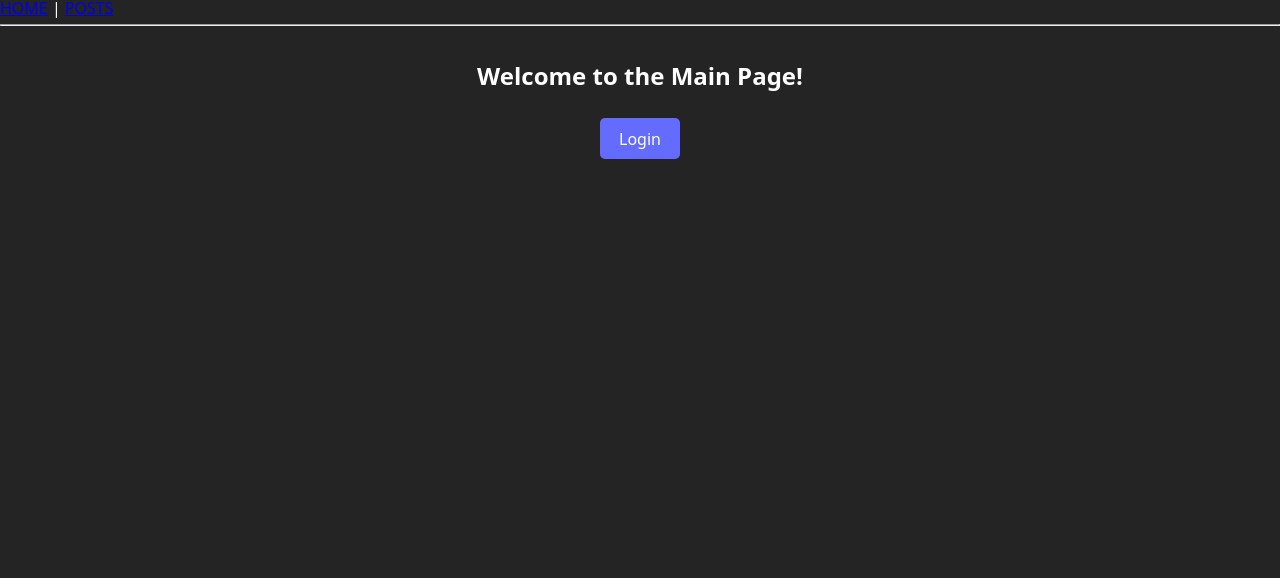
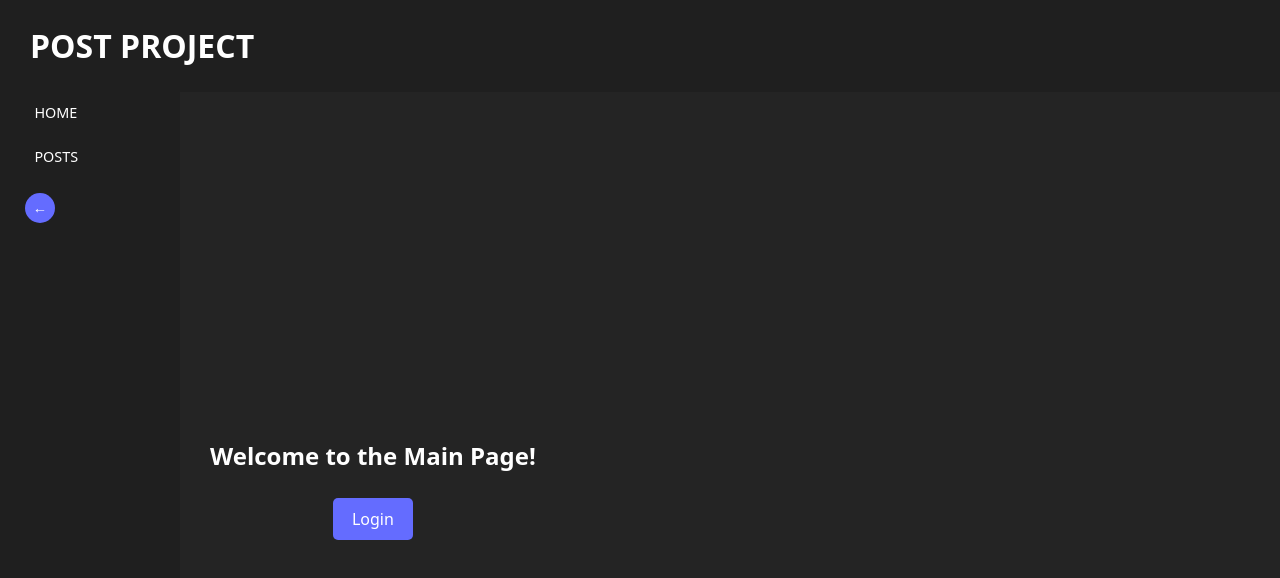
Before and after one commit to groom-practice/router-app-team-1, a React (Vite) app: page / in a window 1280 px wide. Shown: the top 578 px of the page. Built offline with nearby package versions, Linux system fonts and the light colour scheme.

Commit message:
feat: Header, Sidebar 컴포넌트 분리

```diff
--- a/src/App.jsx
+++ b/src/App.jsx
@@ -1,14 +1,11 @@
 import { Link, Outlet } from 'react-router-dom';
+import Layout from './layout/Layout';
 
 function App() {
 
   return (
     <div>
-      <nav>
-        <Link to="/">HOME</Link> | <Link to="/posts">POSTS</Link>
-      </nav>
-      <hr />
-      <Outlet />
+      <Layout />
     </div>
   )
 }
--- /dev/null
+++ b/src/layout/Header.jsx
@@ -0,0 +1,10 @@
+import React from 'react'
+import "./Layout.css"
+
+export default function Header() {
+  return (
+    <div className="headerWrapper">
+      <h1>POST PROJECT</h1>
+    </div>
+  )
+}
--- a/src/layout/Layout.css
+++ b/src/layout/Layout.css
@@ -1,11 +1,60 @@
-main{
-  height: 100%;
+.page{
+  display: flex;
+  flex-direction: row;
+  min-height: 100vh;
 }
 
-header{
+.headerWrapper{
+  background-color: #1f1f1f;
+}
+
+.headerWrapper > h1{
+  padding: 30px;
+  font-size: 32px;
+  font-weight: 800;
+}
+
+.sidebar{
+  box-sizing: border-box;
+  width: 180px;
+  display: flex;
+  flex-direction: column;
+  height: 100%;
+  padding-left: 20px;
+  background-color: #1f1f1f
+}
+
+.sidebarItems{
+  font-size: 0.9rem;
+  padding-bottom: 0.5rem;
+  text-align: left;
+}
+
+.sidebarLink{
+  box-sizing: border-box;
+  text-decoration: none;
+  color: white;
+  padding: 0.9rem;
+  width: 160px;
+  display: block;
+}
+
+.sidebarLink:hover{
+  background-color: #323232;
+}
+
+.previousBtn{
+  margin-top: 0.9rem;
+  margin-left: 5px;
+  padding: 0;
+  width: 30px;
+  height: 30px;
+  border: none;
+  border-radius: 50%;
+  background-color: #646cff;
   color: white;
 }
 
-header > h1{
-  font-size: 32px;
+.previousBtn:hover{
+  background-color: #535bf2
 }
--- a/src/layout/Layout.jsx
+++ b/src/layout/Layout.jsx
@@ -1,21 +1,16 @@
-import { Link, Outlet, useNavigate } from "react-router-dom";
+import { Link, Outlet, } from "react-router-dom";
 import "./Layout.css";
+import Header from "./Header";
+import Sidebar from "./Sidebar";
 
 export default function Layout() {
-  const navigate = useNavigate();
   return (
-    <main>
-      <header>
-        <h1>POST PROJECT</h1>
-      </header>
-      <div className="mainContent">
-        <nav className="leftSideBar">
-          <Link to="/">HOME</Link>
-          <Link to={"/posts"}>POSTS</Link>
-          <button onClick={ () => navigate(-1) }>←</button>
-        </nav>
+    <div>
+      <Header />
+      <div className="page">
+        <Sidebar />
         <Outlet />
       </div>
-    </main>
+    </div>
   );
 }
--- /dev/null
+++ b/src/layout/Sidebar.jsx
@@ -0,0 +1,17 @@
+import React from 'react'
+import { Link, Navigate } from 'react-router-dom'
+import "./Layout.css"
+
+export default function Sidebar() {
+  return (
+    <div>
+      <nav className="sidebar">
+        <div className="sidebarItems">
+          <Link to="/" className="sidebarLink">HOME</Link>
+          <Link to={"/posts"} className="sidebarLink">POSTS</Link>
+          <button className="previousBtn" onClick={ () => Navigate(-1) }>←</button>
+        </div>
+      </nav>
+    </div>
+  )
+}
```
